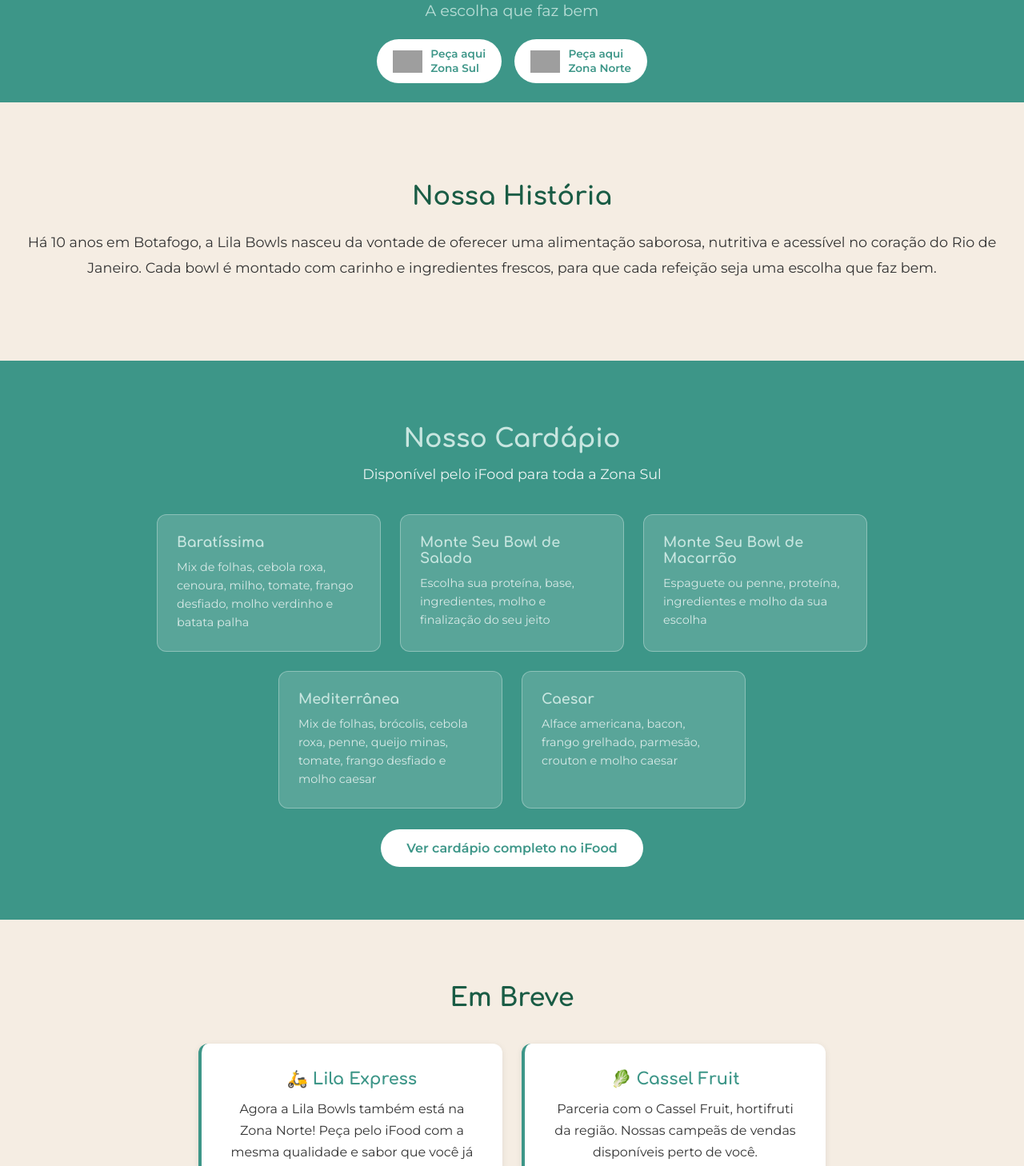
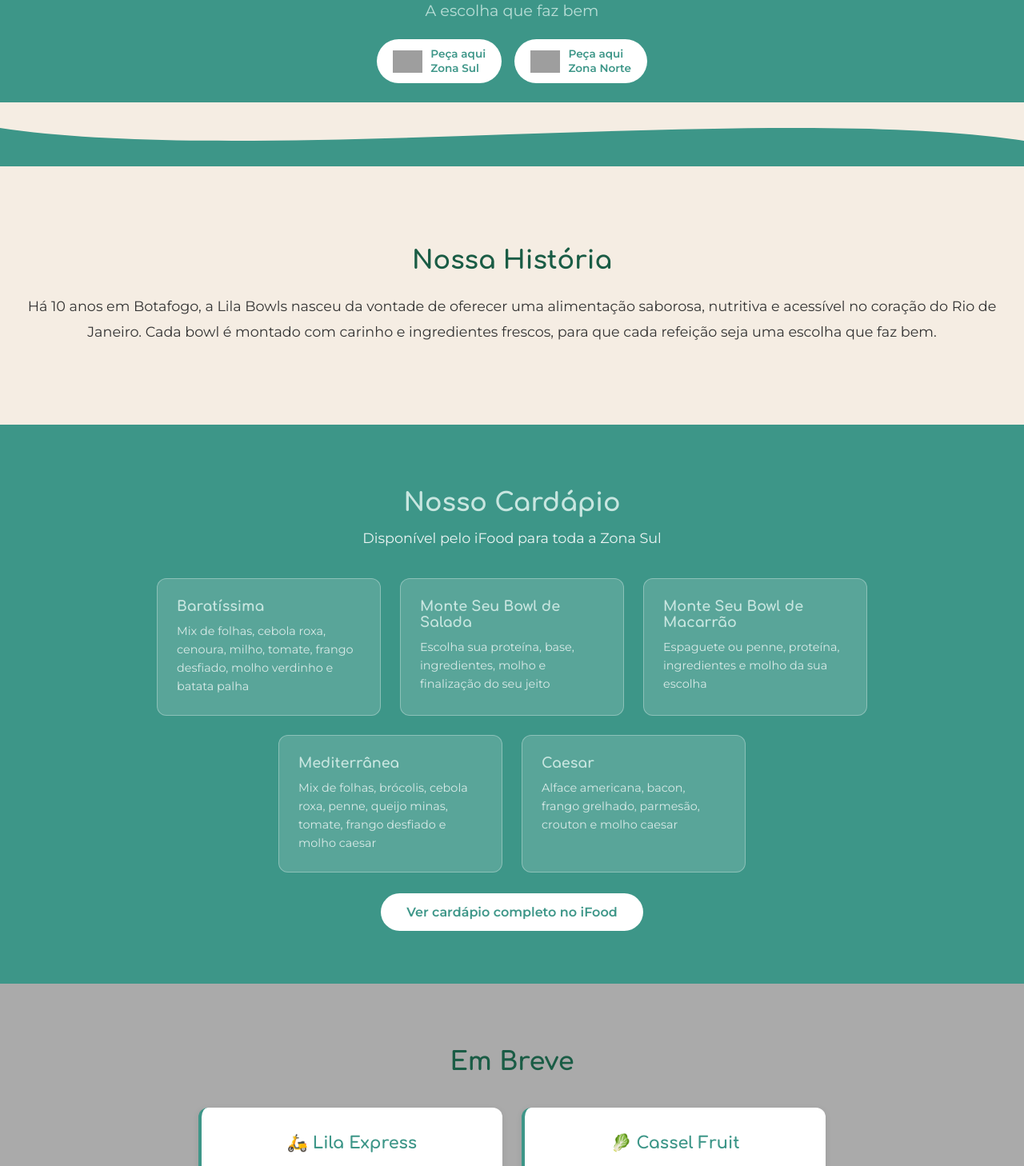
Before and after one commit to laiorbrito/lila-bowls-site, a React (Vite) app: page / in a window 1280 px wide. Shown: the part 220-1678 px from the top of the page at 80% size. Built offline with nearby package versions, Linux system fonts and the light colour scheme; grey boxes are pictures that could not be loaded.

Commit message:
feat: adiciona componente de onda decorativa entre secoes

```diff
--- a/src/App.css
+++ b/src/App.css
@@ -11,6 +11,8 @@
   --verde-escuro: #1a5c45;
   --texto: #333;
   --branco: #ffffff;
+  --whatsapp: #25d366;
+  --desabilitado: #aaa;
 }
 
 body {
@@ -265,7 +267,7 @@ h1, h2, h3 {
 
 /* Em breve */
 .em-breve {
-  background-color: var(--bege);
+  background-color: var(--desabilitado);
   text-align: center;
   padding: 80px 24px;
 }
--- a/src/App.jsx
+++ b/src/App.jsx
@@ -9,6 +9,7 @@ import EmBreve from './EmBreve'
 import Eventos from './Eventos'
 import Ebook from './Ebook'
 import Contato from './Contato'
+import OndaDivisoria from './OndaDivisoria'
 
 
 
@@ -19,6 +20,7 @@ function App() {
     <div>
       <Navbar />
       <Hero />
+        <OndaDivisoria corTopo="#3d9688" corBaixo="#f5ede3" />
       <Sobre />
       <Cardapio />
       <EmBreve />
--- /dev/null
+++ b/src/OndaDivisoria.jsx
@@ -0,0 +1,19 @@
+
+function OndaDivisoria({ corTopo, corBaixo }) {
+  return (
+    <div style={{ backgroundColor: corBaixo, lineHeight: 0 }}>
+      <svg
+        viewBox="0 0 1440 100"
+        preserveAspectRatio="none"
+        style={{ width: '100%', height: '80px', display: 'block' }}
+      >
+        <path
+          d="M0,40 C360,100 1080,0 1440,60 L1440,100 L0,100 Z"
+          fill={corTopo}
+        />
+      </svg>
+    </div>
+  )
+}
+
+export default OndaDivisoria
```
